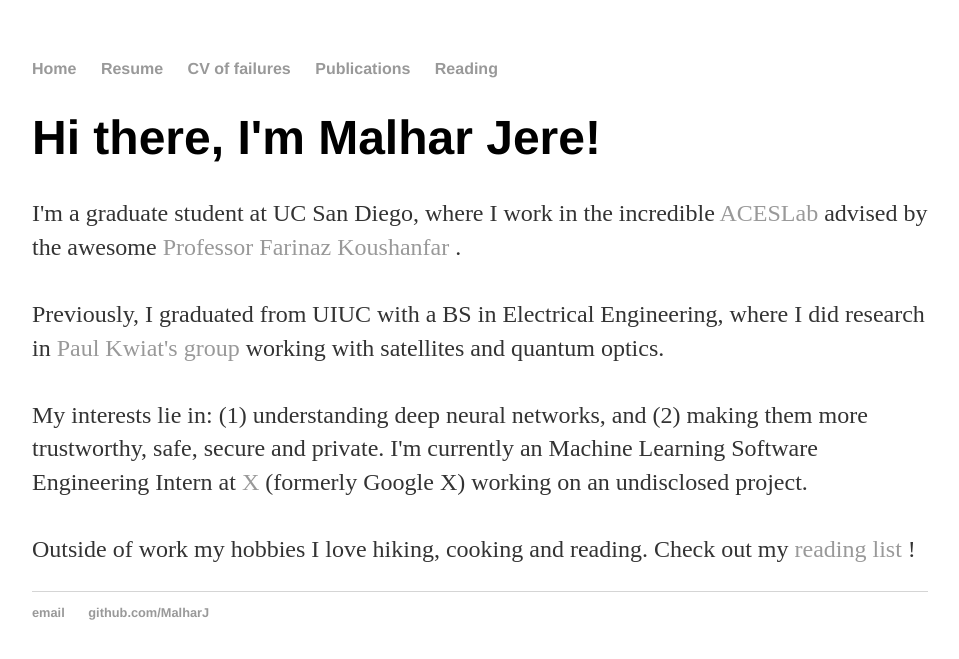
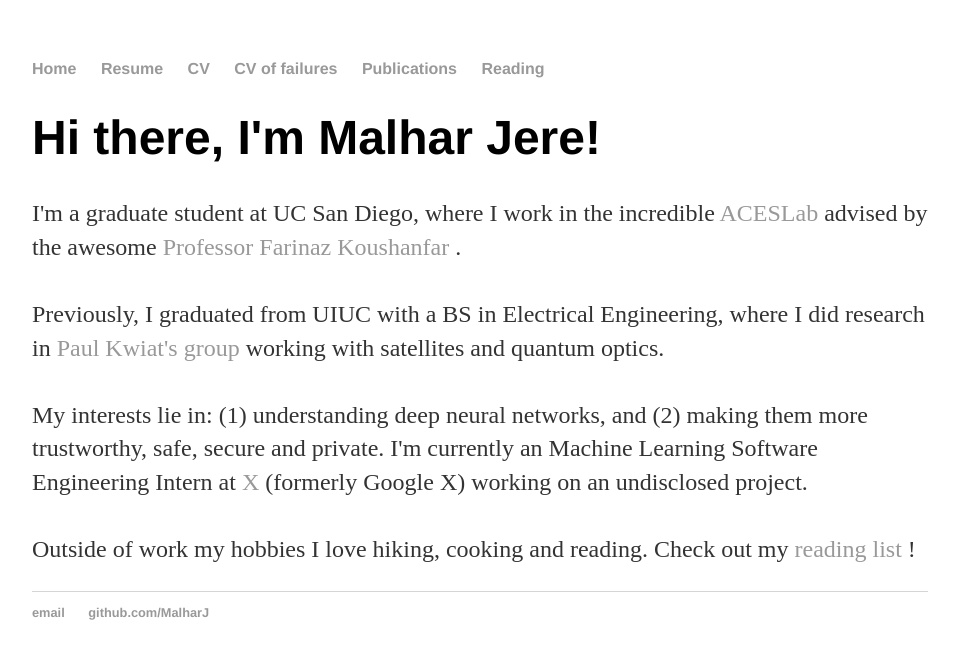
Before and after one commit to MalharJ/MalharJ.github.io, a Jekyll site: the page built from index.html, in a window 1280 px wide. Shown: the top 659 px of the page, without its empty margins (160-1119 px from the left). Built offline with Jekyll 4.4.1, drawn with Linux system fonts in a browser that asks for light colours.

```diff
--- a/_layouts/default.html
+++ b/_layouts/default.html
@@ -22,6 +22,7 @@
 	        		<li><a href="/">Home</a></li>
 <!-- 	        		<li><a href="malhar_academic_cv.pdf">CV</a></li> -->
 	        		<li><a href="malhar_resume.pdf">Resume</a></li>
+	        		<li><a href="malhar_academic_cv.pdf">CV</a></li>
 	        		<li><a href="CV_of_failures.pdf">CV of failures</a></li>
 
 	        		<li><a href="https://scholar.google.com/citations?hl=en&user=ARdwMAYAAAAJ&view_op=list_works&sortby=pubdate">Publications</a></li>
```
